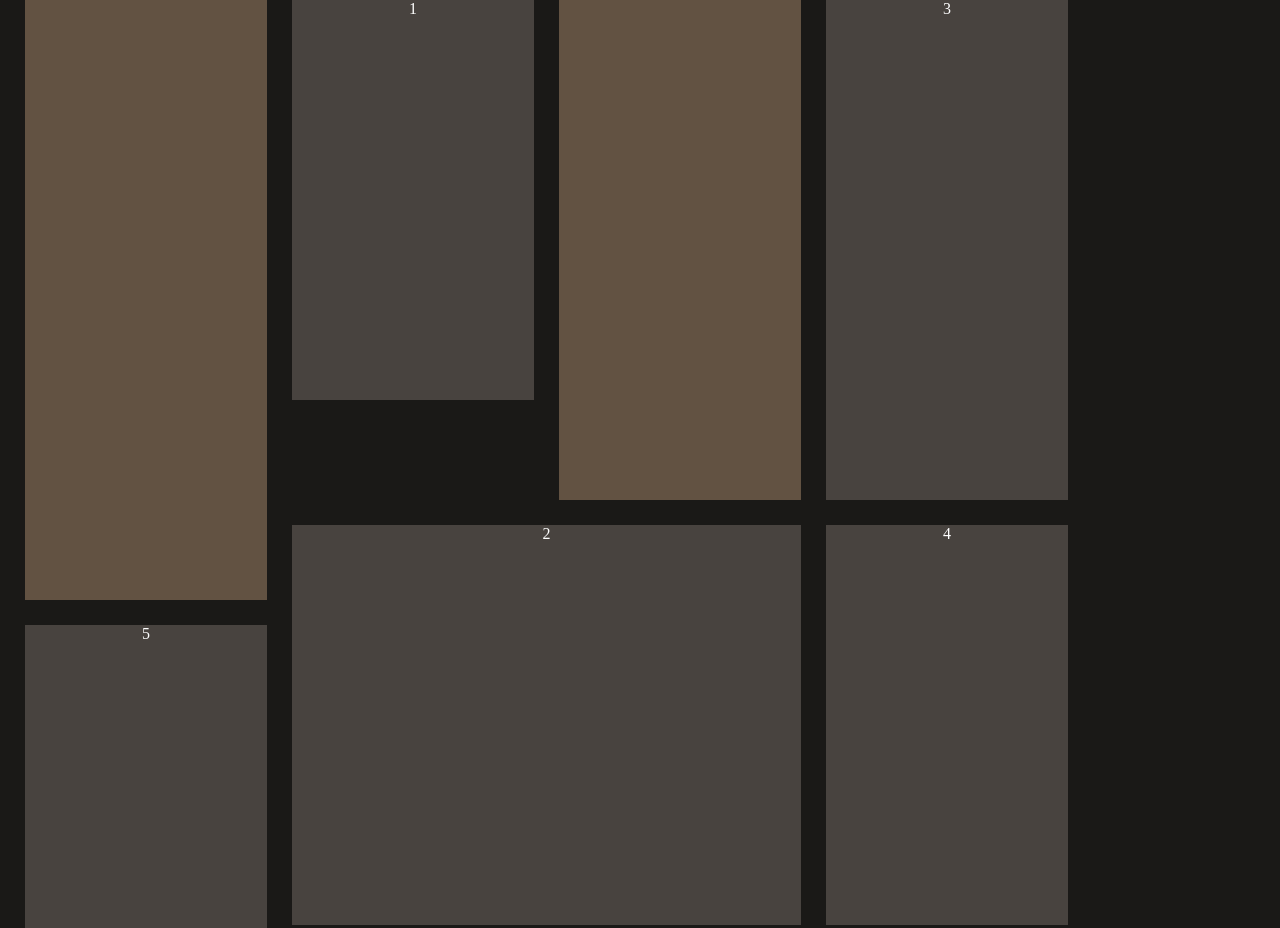
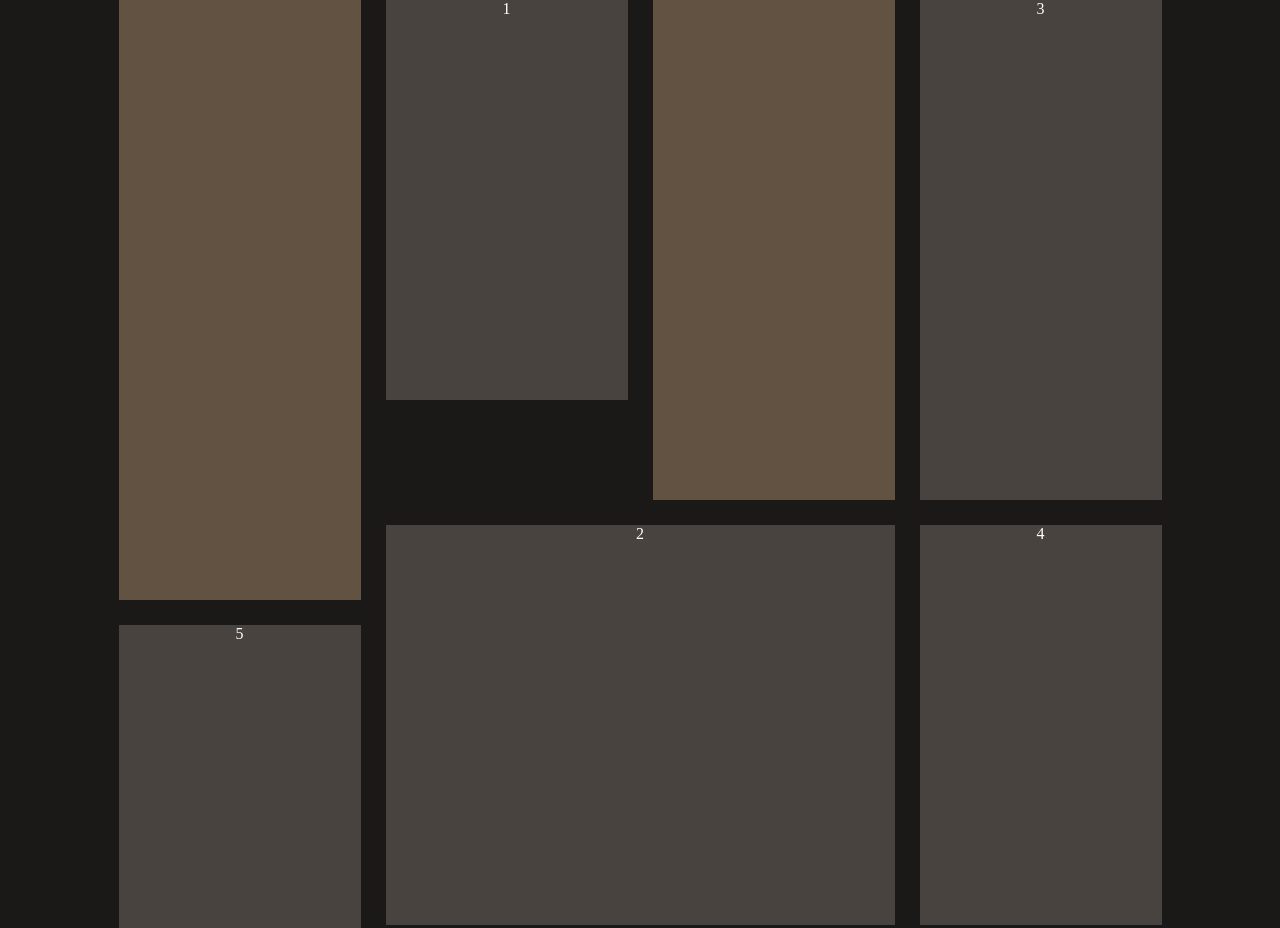
Before and after one commit to knyga/isotope-stick-extension, a plain HTML site: page index.html in a window 1280 px wide. Shown: the top 928 px of the page. Drawn offline with nearby package versions, Linux system fonts and the light colour scheme.

Commit message:
align center

```diff
--- a/index.html
+++ b/index.html
@@ -7,7 +7,10 @@
 		<script>
 			$(document).ready(function() {
 				$('.list').isotopeStick({
-					doubleWidthSelector: '.mw2'
+					//selector for the elements with double width
+					doubleWidthSelector: '.mw2',
+					//list container will have width, can be user for alignment
+					isSetParentWidth: true
 				});
 			});
 		</script>
--- a/isotope.stick.ext.js
+++ b/isotope.stick.ext.js
@@ -54,12 +54,23 @@
 
 				return Math.floor(calculateParentWidth() / calculateElementMinWidth() - 1);
 			};
+			var getParentWidth = function() {
+				var pw = parseInt($items.eq(0).css('margin-left'));
+
+				$items.each(function() {
+					if(parseInt($(this).css('top')) == 0) {
+						pw += $(this).outerWidth(true);
+					}
+				});
+
+				return pw;
+			};
 			var reindexPositions = function() {
 				var rtp = getRightPosition();
 
 				for(var i=0, j = 0;i<$items.length;i++) {
 					if(i < rtp && $items.eq(i).outerWidth(true) > calculateElementMinWidth()) {
-						rtp -= 1;
+						rtp--;
 					}
 
 					if(rtp == i) {
@@ -70,14 +81,26 @@
 				}
 
 				//detect if last element is not with align and swap
-
 				$this.find('[data-align="right-top"]').attr('data-pos', rtp);//.text(rtp)
 			};
 
 			reindexPositions();
 			$this.isotope(opts);
 
+			if(opts.isSetParentWidth) {
+				$this.css('width', getParentWidth());
+
+				$this.isotope('on', 'layoutComplete', function() {
+					$this.css('width', getParentWidth());
+				});
+			}
+
 			$(window).resize(function() {
+
+				if(opts.isSetParentWidth) {
+					$this.css('width', '');
+				}
+
 				reindexPositions();
 				$this.isotope('updateSortData').isotope();
 				$this.isotope({
@@ -88,8 +111,8 @@
 	}
 
 	$.fn.isotopeStick.defaults = {
-
-	}
+		isSetParentWidth: false
+	};
 
 	$.fn.isotopeStick.prior = {
 		getSortData: {
```
